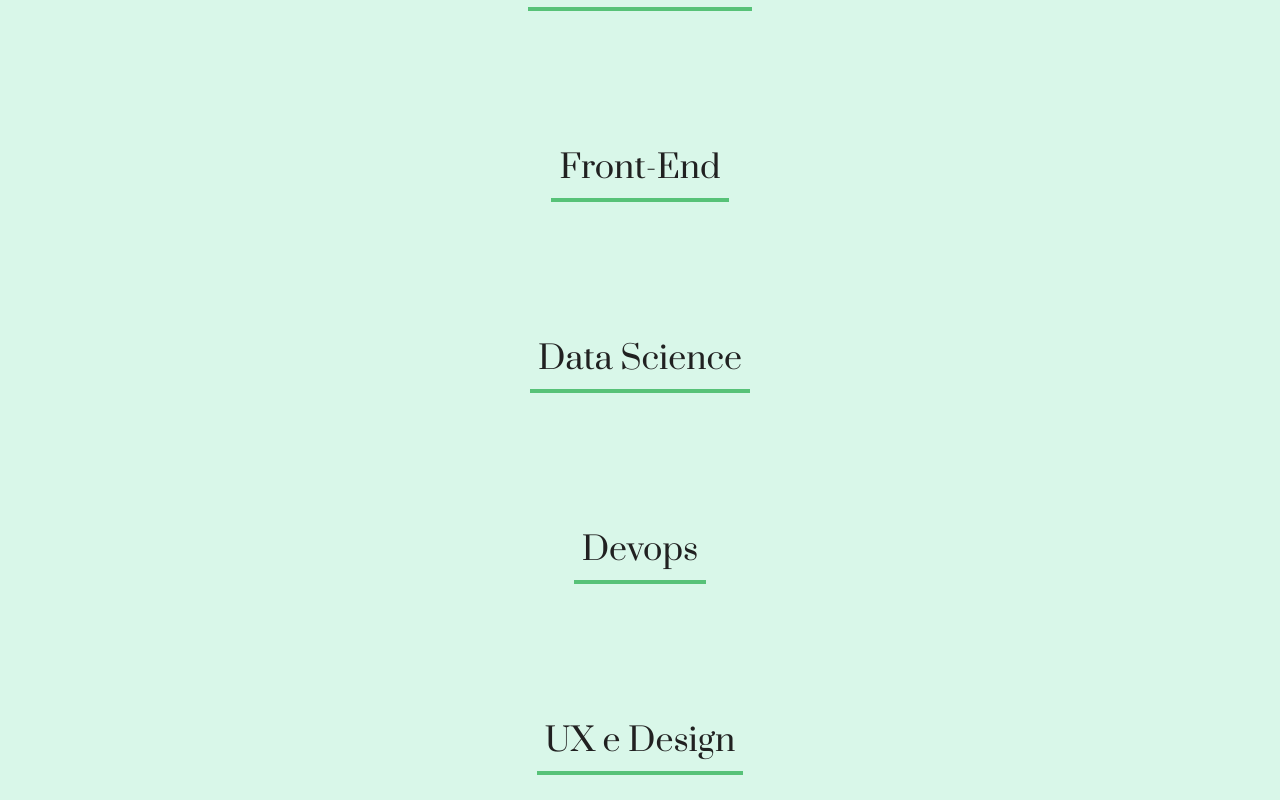
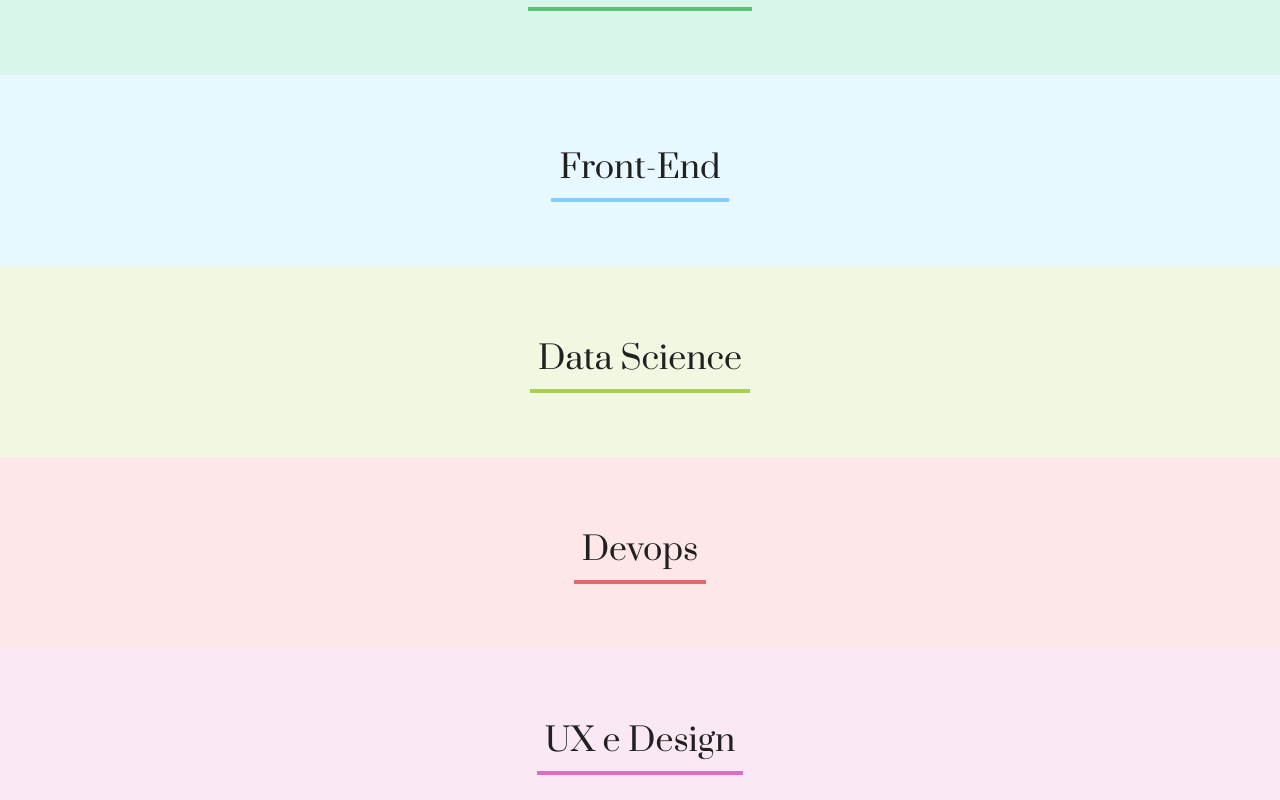
Before and after one commit to isabella-reis/react-alura-organo, a React (Create React App) app: page / in a window 1280 px wide. Shown: the part 1560-2360 px from the top of the page. Built offline with nearby package versions, Linux system fonts and the light colour scheme.

Commit message:
Deixando o componente Team dinâmico

```diff
--- a/src/App.js
+++ b/src/App.js
@@ -2,33 +2,74 @@ import { GlobalStyle } from "./globalStyles";
 import { useState } from "react";
 import Banner from "./componentes/Banner";
 import Form from "./componentes/Form";
-import Team from "./componentes/Team"
+import Team from "./componentes/Team";
 
 function App() {
+  const teams = [
+    {
+      nome: "Programação",
+      corPrimaria: "#57C278",
+      corSecundaria: "#D9F7E9",
+    },
+    {
+      nome: "Front-End",
+      corPrimaria: "#82CFFA",
+      corSecundaria: "#E8F8FF",
+    },
+    {
+      nome: "Data Science",
+      corPrimaria: "#A6D157",
+      corSecundaria: "#F0F8E2",
+    },
+    {
+      nome: "Devops",
+      corPrimaria: "#E06B69",
+      corSecundaria: "#FDE7E8",
+    },
+    {
+      nome: "UX e Design",
+      corPrimaria: "#DB6EBF",
+      corSecundaria: "#FAE9F5",
+    },
+    {
+      nome: "Mobile",
+      corPrimaria: "#FFBA05",
+      corSecundaria: "#FFF5D9",
+    },
+    {
+      nome: "Inovação e Gestão",
+      corPrimaria: "#FF8A29",
+      corSecundaria: "#FFEEDF",
+    },
+  ];
+
   const [collaborators, setCollaborator] = useState([]);
 
   const handleAddNewCollaborator = (collaborator) => {
-    console.log(collaborator)
+    console.log(collaborator);
     //Para adicionar um novo colaborador, nós vamos criar um array, pegar todos os colaboradores antigos e adicionar o novo
     //Usamos o set do useState para adicionar um novo colaborador
     // --> estamos usando o spread <--
-    setCollaborator([...collaborators, collaborator])
-  }
+    setCollaborator([...collaborators, collaborator]);
+  };
 
   return (
     <div className="App">
       <GlobalStyle />
       <Banner />
-      <Form handleSubmitForm={collaborator => handleAddNewCollaborator(collaborator)} />
-      <Team nome="Programação"/>
-      <Team nome="Front-End"/>
-      <Team nome="Data Science"/>
-      <Team nome="Devops"/>
-      <Team nome="UX e Design"/>
-      <Team nome="Mobile"/>
-      <Team nome="Inovação e Gestão"/>
+      <Form
+        handleSubmitForm={(collaborator) =>
+          handleAddNewCollaborator(collaborator)
+        }
+      />
+      {teams.map(team => <Team key={team.nome} nome={team.nome} corPrimaria={team.corPrimaria} corSecundaria={team.corSecundaria}/>)}
     </div>
   );
 }
 
 export default App;
+
+//Criamos o array de objetos com os times e cores, dentro do nosso app nós
+//fazemos o componente Team ser dinâmico .: para cada elemento dentro do array teams
+//nós pegamos o nome e colocamos dentro da props nome do componente, mostrando assim na tela
+//apenas o nome dos times, sem precisar colocar um por um
--- a/src/componentes/Team/index.js
+++ b/src/componentes/Team/index.js
@@ -3,8 +3,8 @@ import Card  from "../Card";
 
 const Team = (props) => {
   return (
-    <TeamBox>
-      <h3>{props.nome}</h3>
+    <TeamBox style={{ backgroundColor: props.corSecundaria }}>
+      <h3 style={{ borderColor: props.corPrimaria }}>{props.nome}</h3>
     </TeamBox>
   );
 };
--- a/src/componentes/Team/styles.js
+++ b/src/componentes/Team/styles.js
@@ -3,7 +3,6 @@ import styled from "styled-components";
 export const TeamBox = styled.section`
   text-align: center;
   padding: 32px;
-  background-color: #d9f7e9;
 
   & h3 {
     font-family: "Prata";
@@ -13,7 +12,7 @@ export const TeamBox = styled.section`
     line-height: 43px;
 
     padding: 8px;
-    border-bottom: 4px solid #57C278;
+    border-bottom: 4px solid;
     display: inline-block;
 
     color: #212121;
```
